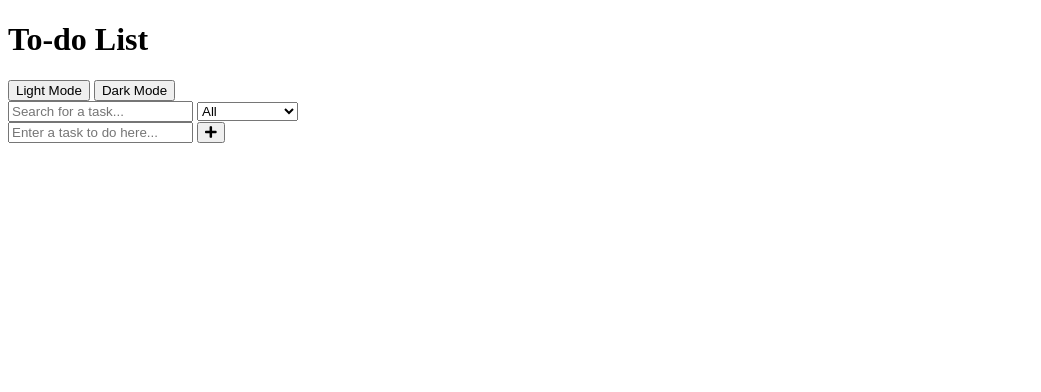
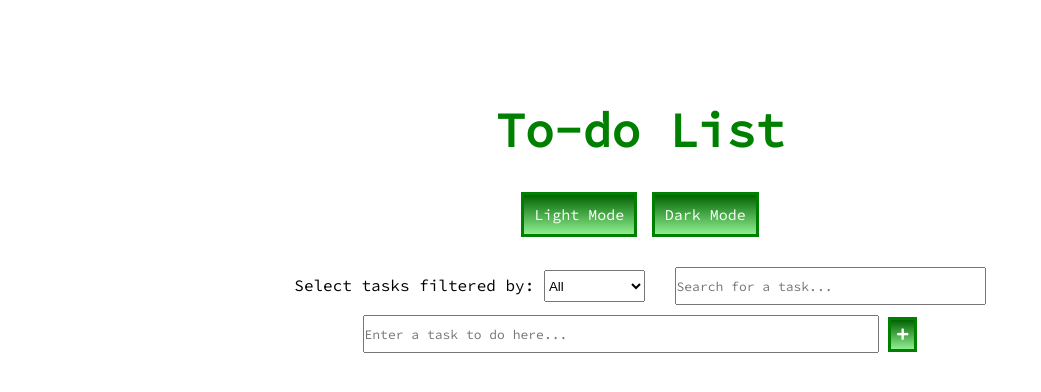
Before and after one commit to zyeap/todo-app, a plain HTML site: page index.html in a window 1280 px wide. Shown: the whole page, without its empty margins (0-1041 px from the left). Drawn offline with Linux system fonts and the light colour scheme.

Commit message:
Changed styling with CSS

```diff
--- a/index.html
+++ b/index.html
@@ -11,20 +11,21 @@
 <body>
     <header id="main-heading">
         <h1>To-do List</h1>
-        <button class="themeBtn" value="light">Light Mode</button>
-        <button class="themeBtn" value="dark">Dark Mode</button>
+        <button id="lightBtn" class="themeBtn" value="light">Light Mode</button>
+        <button id="darkBtn" class="themeBtn" value="dark">Dark Mode</button>
     </header>
 
     <form id="main-form">
-        <div id="form-container">
-            <input type="text" id="searchBox" placeholder="Search for a task..." onkeydown="return event.key != 'Enter';">
+        <div class="container">
+            <span>Select tasks filtered by:</span>
             <select id="filterItems">
                 <option value="all">All</option>
                 <option value="done">Done</option>
                 <option value="uncompleted">Uncompleted</option>
             </select>
+            <input type="text" id="searchBox" placeholder="Search for a task..." onkeydown="return event.key != 'Enter';">
         </div>
-        <div id="input-container">
+        <div class="container">
             <input type="text" id="inputBox" placeholder="Enter a task to do here...">
             <button type="submit" id="inputBtn"><i class="fas fa-plus square"></i></button>
         </div>
--- a/style.css
+++ b/style.css
@@ -0,0 +1,80 @@
+body{
+    margin: 0;
+    padding: 0;
+    font-family: 'Source Code Pro', monospace;
+}
+
+#main-heading{
+    margin-top: 100px;
+    margin-bottom: 20px;
+    text-align: center;
+    font-weight: bold;
+    font-size: 1.5em;
+    color: green;
+}
+
+.themeBtn{
+    padding: 10px;
+    font-family: 'Source Code Pro', monospace;
+    font-size: 15px;
+    background: linear-gradient(darkgreen, lightgreen);
+    color: white;
+    border: 3px solid green;
+}
+
+#lightBtn:hover{
+    background: white;
+    color: black;
+    cursor: pointer;
+}
+
+#darkBtn:hover{
+    background: black;
+    color: white;
+    cursor: pointer;
+}
+
+#main-form{
+    padding: 10px;
+    width: 80%;
+    margin: 0 auto;
+    text-align: center;
+}
+
+.container{
+    margin-bottom: 10px;
+}
+
+#searchBox{
+    padding: 5px 0px;
+    margin-left: 20px;
+    font-family: 'Source Code Pro', monospace;
+    font-size: 13px;
+    width: 30%;
+    height: 1.5rem;
+}
+
+#filterItems{
+    height: 2rem;
+}
+
+#inputBox{
+    padding: 5px 0px;
+    font-family: 'Source Code Pro', monospace;
+    font-size: 13px;
+    width: 50%;
+    height: 1.5rem;
+}
+
+#inputBtn{
+    height: 35px;
+    font-size: 13px;
+    color: white;
+    background: linear-gradient(darkgreen, lightgreen);
+    border: 3px solid green;
+}
+
+#inputBtn:hover{
+    background: linear-gradient(lightgreen, darkgreen);
+    cursor: pointer;
+}
```
